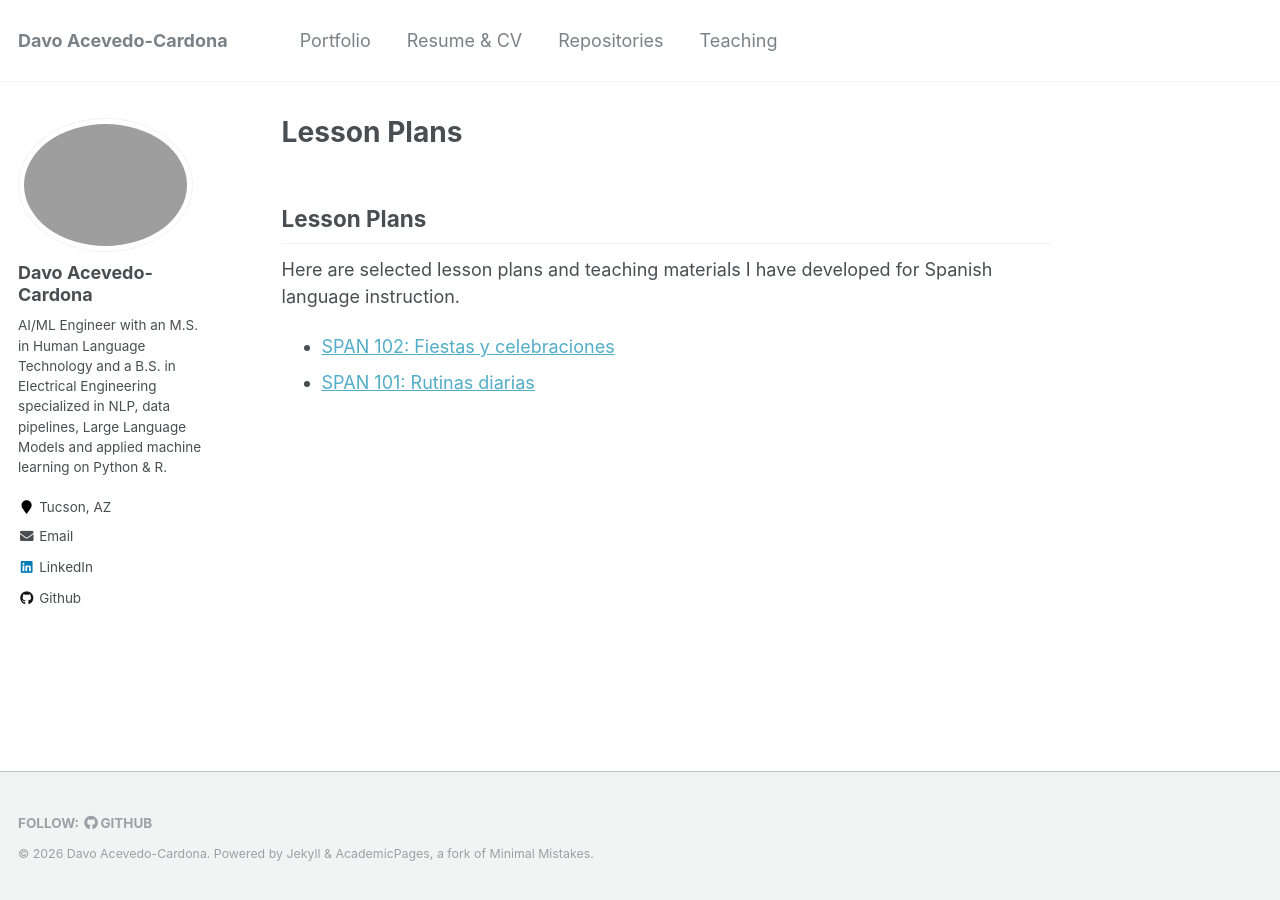
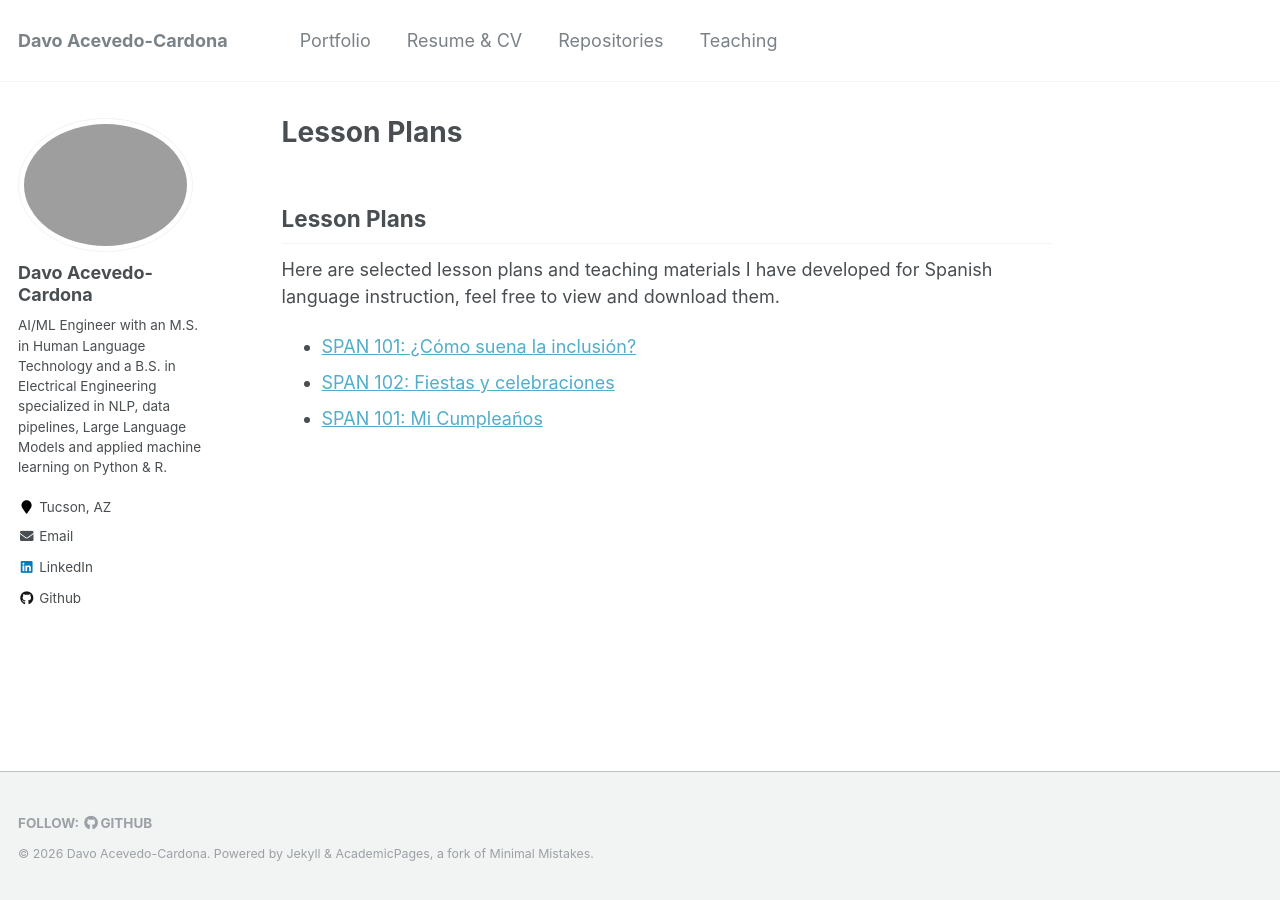
Before and after one commit to lldavoll/lldavoll.github.io, a Jekyll site: the page built from _pages/lesson_plans.md, in a window 1280 px wide. Built offline with Jekyll 4.4.1, drawn with Linux system fonts in a browser that asks for light colours.

Commit message:
Update lesson_plans.md

```diff
--- a/_pages/lesson_plans.md
+++ b/_pages/lesson_plans.md
@@ -7,7 +7,8 @@ author_profile: true
 
 ## Lesson Plans
 
-Here are selected lesson plans and teaching materials I have developed for Spanish language instruction.
+Here are selected lesson plans and teaching materials I have developed for Spanish language instruction, feel free to view and download them.
 
-- [SPAN 102: Fiestas y celebraciones](/files/span102_fiestas_lesson_plan.pdf)
-- [SPAN 101: Rutinas diarias](/files/span101_rutinas_lesson_plan.pdf)
+- [SPAN 101: ¿Cómo suena la inclusión?](/files/como_suena_la_inclusion.pdf)
+- [SPAN 102: Fiestas y celebraciones](/files/las_fiestas.pdf)
+- [SPAN 101: Mi Cumpleaños](/files/mi_cumpleaños.pdf)
```
